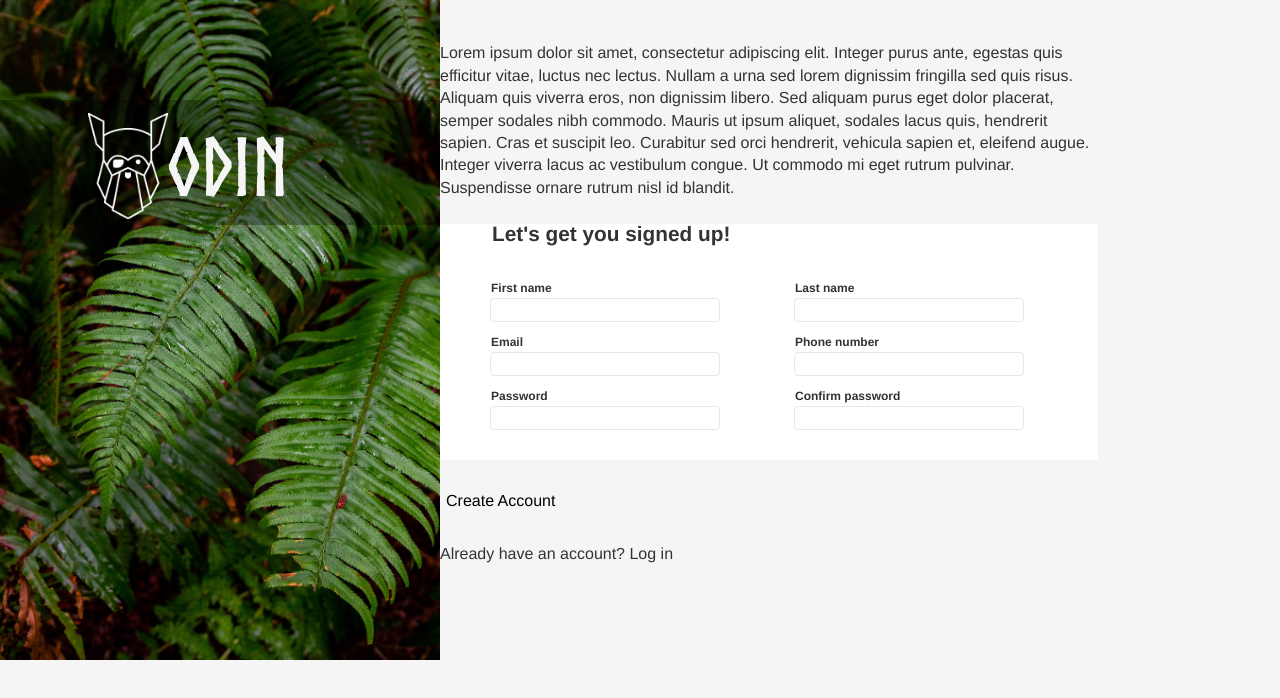
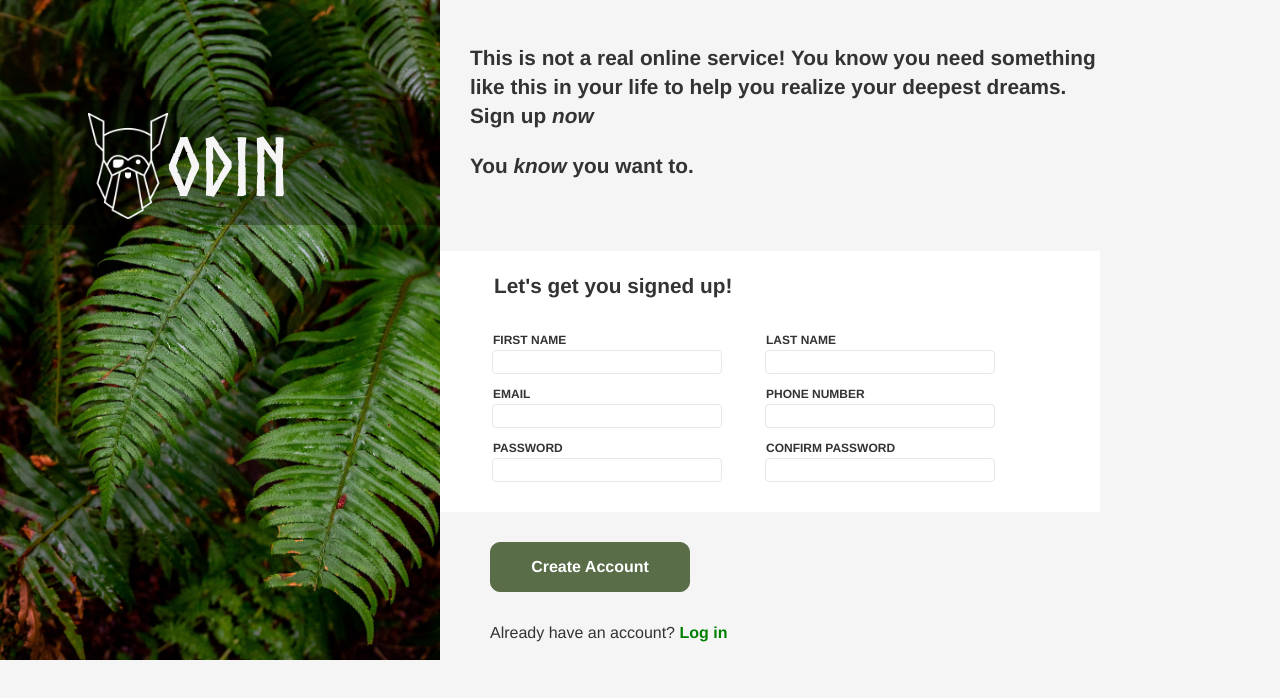
Before and after one commit to DeanPooler/form-validation, a plain HTML site: page index.html in a window 1280 px wide. Drawn offline with Linux system fonts and the light colour scheme.

Commit message:
Move button

```diff
--- a/index.html
+++ b/index.html
@@ -22,45 +22,56 @@
             <img src="" alt="">
         </div>
     </section>
-    <section class="form-wrapper">
-        <div>
-            Lorem ipsum dolor sit amet, consectetur adipiscing elit. Integer purus ante, egestas quis efficitur vitae, luctus nec lectus. Nullam a urna sed lorem dignissim fringilla sed quis risus. Aliquam quis viverra eros, non dignissim libero. Sed aliquam purus eget dolor placerat, semper sodales nibh commodo. Mauris ut ipsum aliquet, sodales lacus quis, hendrerit sapien. Cras et suscipit leo. Curabitur sed orci hendrerit, vehicula sapien et, eleifend augue. Integer viverra lacus ac vestibulum congue. Ut commodo mi eget rutrum pulvinar. Suspendisse ornare rutrum nisl id blandit.
+    <section class="main">
+        <div class="description-wrapper">
+            <p>
+                This is not a real online service! You know you need something like this in your life to help you realize your deepest dreams. Sign up <span>now</span>
+            </p>
+            <p>
+                You <span>know</span> you want to.
+            </p>
         </div>
+        <div class="form-wrapper">
             <form>
+                <div class="form">
                     <fieldset>
                         <legend>Let's get you signed up!</legend>
                         <div>
-                    <label for="first-name">First name</label>
+                            <label for="first-name">FIRST NAME</label>
                             <input type="text" id="first-name" name="first-name">
                         </div>
                         <div>
-                    <label for="last-name">Last name</label>
+                            <label for="last-name">LAST NAME</label>
                             <input type="text" id="last-name" name="last-name">
                         </div>
                         <div>
-                    <label for="mail">Email</label>
+                            <label for="mail">EMAIL</label>
                             <input type="mail" id="mail" name="mail">
                         </div>
                         <div>
-                    <label for="phone">Phone number</label>
+                            <label for="phone">PHONE NUMBER</label>
                             <input type="tel" id="phone" name="phone">
                         </div>
                         <div>
-                    <label for="password">Password</label>
+                            <label for="password">PASSWORD</label>
                             <input type="password" id="password" name="password">
                         </div>
                         <div>
-                    <label for="password-confirm">Confirm password</label>
+                            <label for="password-confirm">CONFIRM PASSWORD</label>
                             <input type="password" id="password-confirm" name="password-confirm">
                         </div>
                     </fieldset>
+                </div>
+                <div class="controls">
                     <div>
                         <button>Create Account</button>
                     </div>
                     <div>
                         Already have an account? <span>Log in</span>
                     </div>
+                </div>
             </form>
+        </div>
     </section>
 </body>
 </html>
```
Lines whose indentation alone changed are shown as unchanged.
